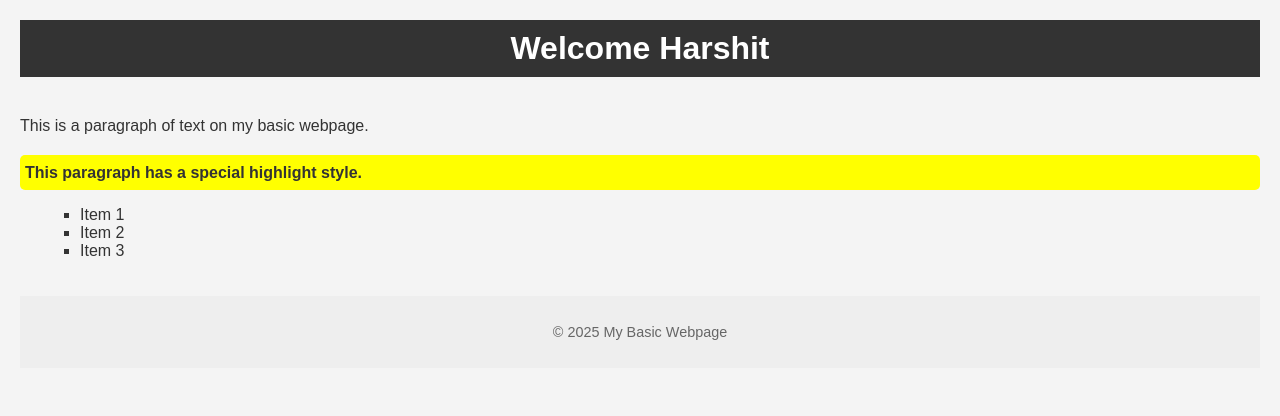
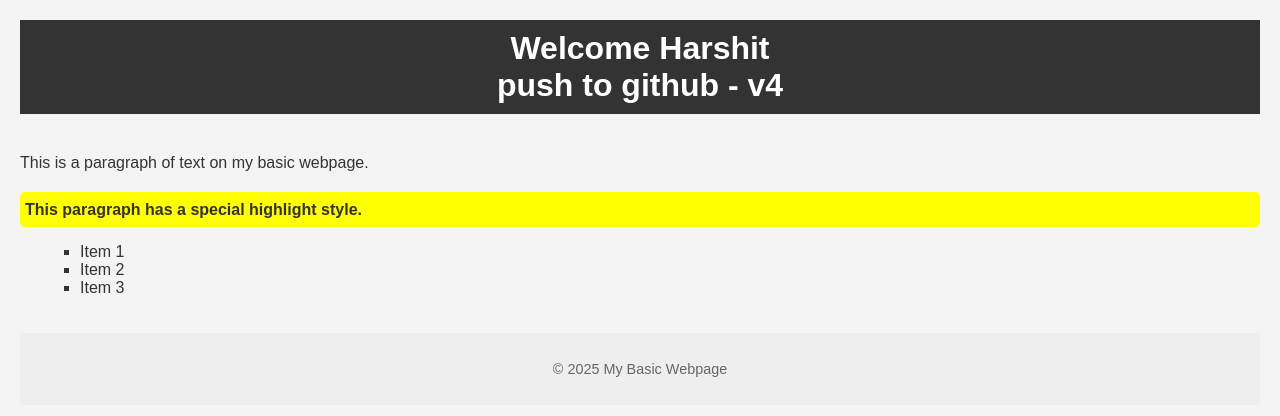
Before and after one commit to SuperHarsh/temp, a plain HTML site: page index.html in a window 1280 px wide. Drawn offline with Linux system fonts and the light colour scheme.

Commit message:
fourth commit

```diff
--- a/index.html
+++ b/index.html
@@ -9,6 +9,7 @@
 <body>
     <header>
         <h1>Welcome Harshit</h1>
+        <h1>push to github - v4</h1>
     </header>
 
     <main>
```
